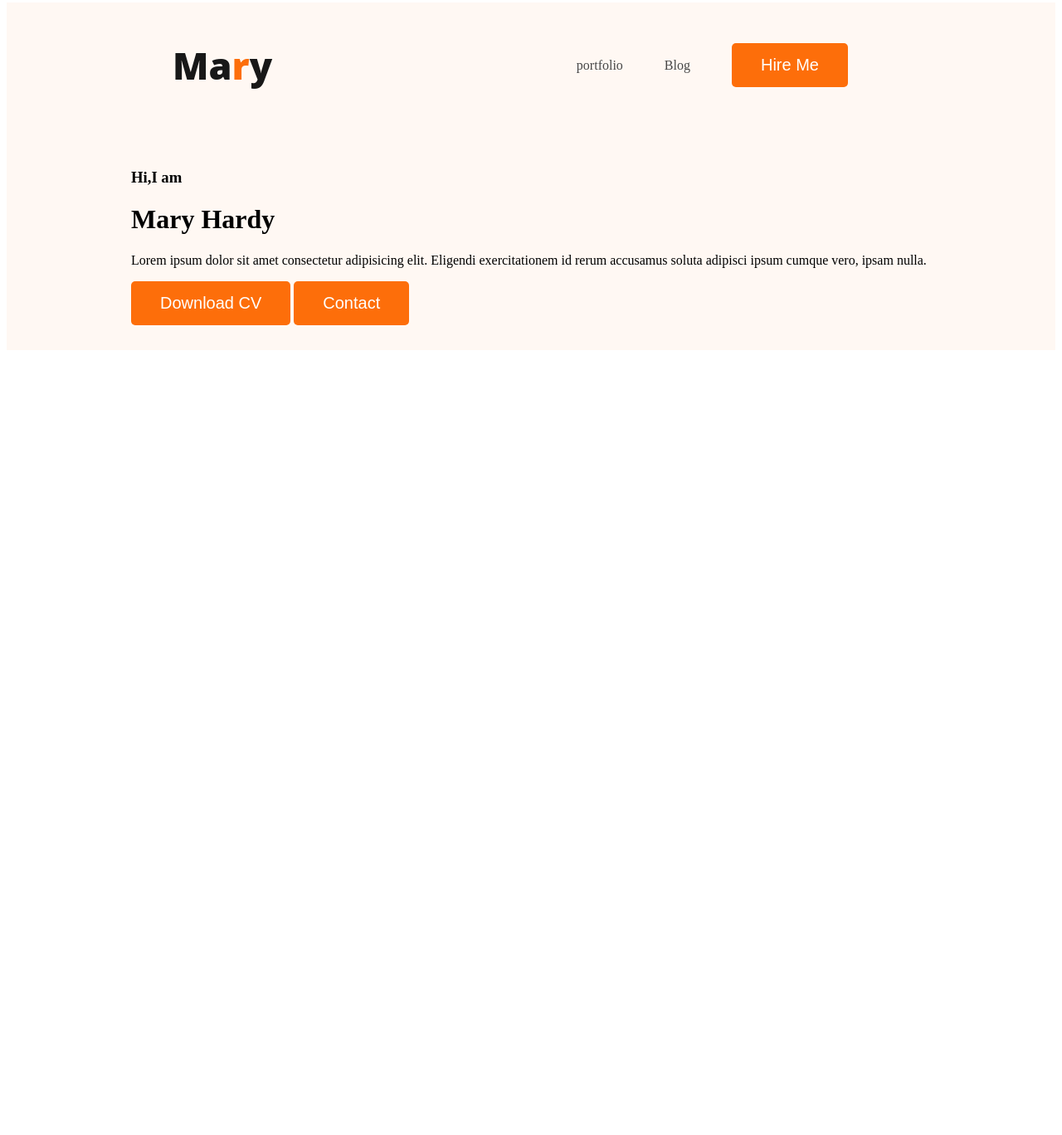
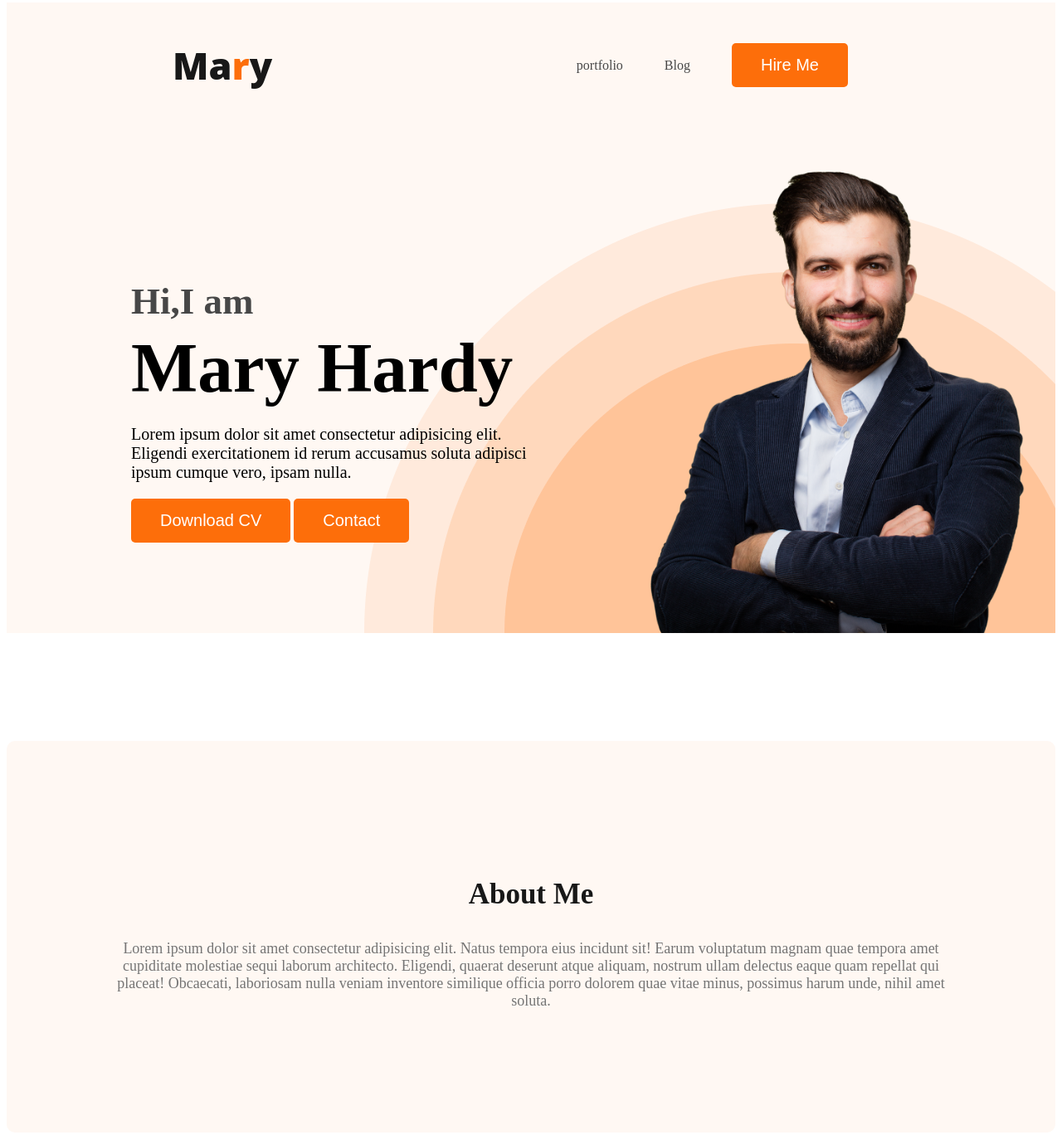
Before and after one commit to shahinur6/portfolio-website, a plain HTML site: page index.html in a window 1280 px wide. Shown: the part 5-1373 px from the top of the page at 83% size. Before the commit the page ends 800 px from the top, so only its background shows below. Drawn offline with Linux system fonts and the light colour scheme.

Commit message:
first commit

```diff
--- a/index.html
+++ b/index.html
@@ -20,17 +20,21 @@
             </ul>
          </nav>
          <div class="banner">
-            <div>
+            <div class="banner-content">
                 <h3 class="banner-greeting">Hi,I am</h3>
                 <h1 class="banner-title">Mary Hardy</h1>
-                <p>Lorem ipsum dolor sit amet consectetur adipisicing elit. Eligendi exercitationem id rerum accusamus soluta adipisci ipsum cumque vero, ipsam nulla.</p>
+                <p class="banner-description">Lorem ipsum dolor sit amet consectetur adipisicing elit. Eligendi exercitationem id rerum accusamus soluta adipisci ipsum cumque vero, ipsam nulla.</p>
                 <button class="btn-primary">Download CV</button>
                 <button class="btn-primary">Contact</button>
             </div>
+            <img class="profile-pic" src="images/hardy.png" alt="">
          </div>
     </header>
     <main>
-
+       <section class="about">
+        <h3 class="section-title">About Me</h3>
+        <p class="section-description">Lorem ipsum dolor sit amet consectetur adipisicing elit. Natus tempora eius incidunt sit! Earum voluptatum magnam quae tempora amet cupiditate molestiae sequi laborum architecto. Eligendi, quaerat deserunt atque aliquam, nostrum ullam delectus eaque quam repellat qui placeat! Obcaecati, laboriosam nulla veniam inventore similique officia porro dolorem quae vitae minus, possimus harum unde, nihil amet soluta.</p>
+       </section>
     </main>
     <footer>
 
--- a/styles/portfolio.css
+++ b/styles/portfolio.css
@@ -48,8 +48,64 @@ nav a{
 /* header related styles */
 .header{
     background-color: #fff8f3;
+    background-image: url(../images/header_bg.png);
+    background-repeat: no-repeat;
+    background-position: bottom right;
 }
 
 .banner{
-    padding: 30px 30px 30px 150px;
+    padding: 30px 30px 0px 150px ;
+    display: flex;
+    align-items: center;
+    justify-content:space-between ;
 }
+
+.banner .profile-pic{
+    width: 500px;
+
+}
+
+.banner-greeting{
+    font-size: 45px;
+    color: #474747;
+    margin-bottom: 0;
+}
+
+.banner-title{
+    font-size: 85px;
+    font-weight: 700px;
+    margin-top: 5px;
+    margin-bottom: 20px;
+}
+
+.banner-description{
+    font-size: 20px;
+}
+
+.banner-content{
+    max-width: 500px;
+}
+
+/* main section styles */
+
+/* about section styles */
+
+.about{
+    padding: 130px;
+    border-radius: 10px;
+    background: #fff8f3;
+    margin: 130px 0;
+}
+
+.section-title{
+    color: #181818;
+    text-align: center;
+    font-size: 35px;
+    font-weight: 700px;
+}
+
+.section-description{
+    color: #757575;
+    text-align: center;
+    font-size: 18px;
+}
```
Also changed, not shown: images/developer.png (added), images/facebook.png (added), images/hardy.png (added), images/header_bg.png (added), images/insta.png (added), images/js.png (added), images/mongo.png (added), images/nodejs.png (added), images/react.png (added), images/twitter.png (added), 3 other files.
